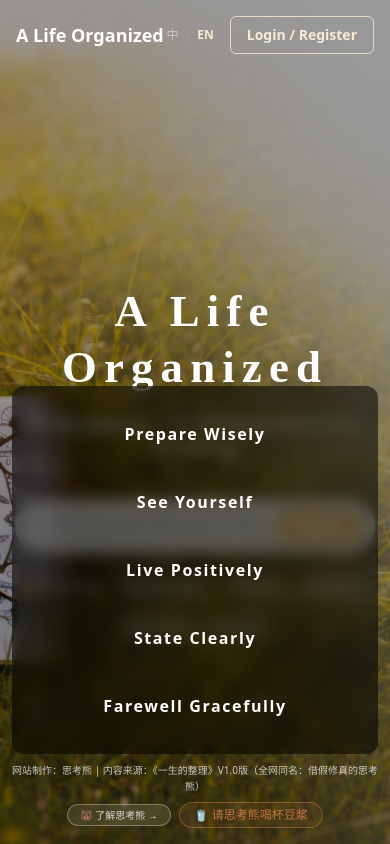
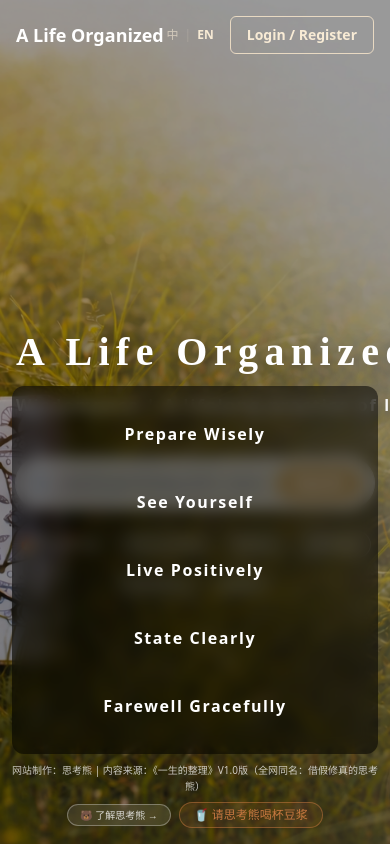
Before and after one commit to DavidXiong513/Wisdompace, a Next.js app: page / in a window 390 px wide. Built offline with nearby package versions, Linux system fonts and the light colour scheme; no server answers.

Commit message:
fix(ui): 缩小首页标题字号+whitespace-nowrap防止英文换行

```diff
--- a/src/app/page.tsx
+++ b/src/app/page.tsx
@@ -45,10 +45,10 @@ export default function Home() {
       <div className="relative z-10 h-full w-full">
         <div className="mx-auto flex h-full max-w-7xl items-center justify-center px-4 pt-20 sm:justify-end sm:px-12 sm:pt-24 lg:px-20">
           <div className="flex w-full flex-col items-center text-center sm:w-auto sm:items-end sm:text-right lg:mr-12 xl:mr-20">
-            <h1 className="font-cn-serif block w-full text-[2.8rem] leading-tight font-bold tracking-[0.16em] text-white text-shadow-lg sm:text-[4.2rem] md:text-[5.2rem] lg:text-[5.8rem] xl:text-[6.4rem]">
+            <h1 className="font-cn-serif block w-full text-[2.5rem] leading-tight font-bold tracking-[0.16em] whitespace-nowrap text-white text-shadow-lg sm:text-[3.4rem] md:text-[4.2rem] lg:text-[5rem] xl:text-[5.6rem]">
               {t('home.heroTitle')}
             </h1>
-            <p className="text-shadow mt-4 block w-full text-base font-semibold tracking-[0.14em] text-white/95 sm:mt-6 sm:text-[1.3rem] sm:whitespace-nowrap md:text-[1.5rem] lg:text-[1.6rem]">
+            <p className="text-shadow mt-4 block w-full text-base font-semibold tracking-[0.14em] whitespace-nowrap text-white/95 sm:mt-6 sm:text-[1.3rem] md:text-[1.5rem] lg:text-[1.6rem]">
               {t('home.heroSubtitle')}
             </p>
 
```
